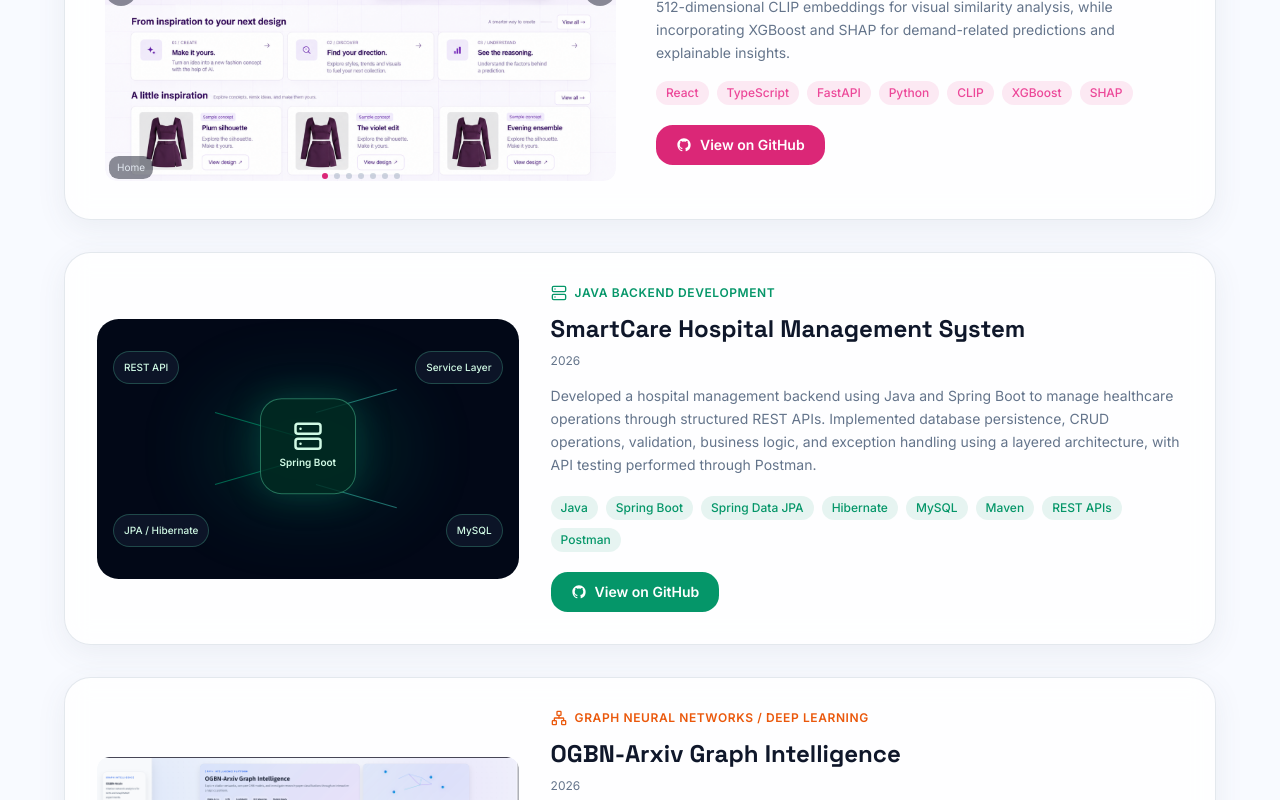
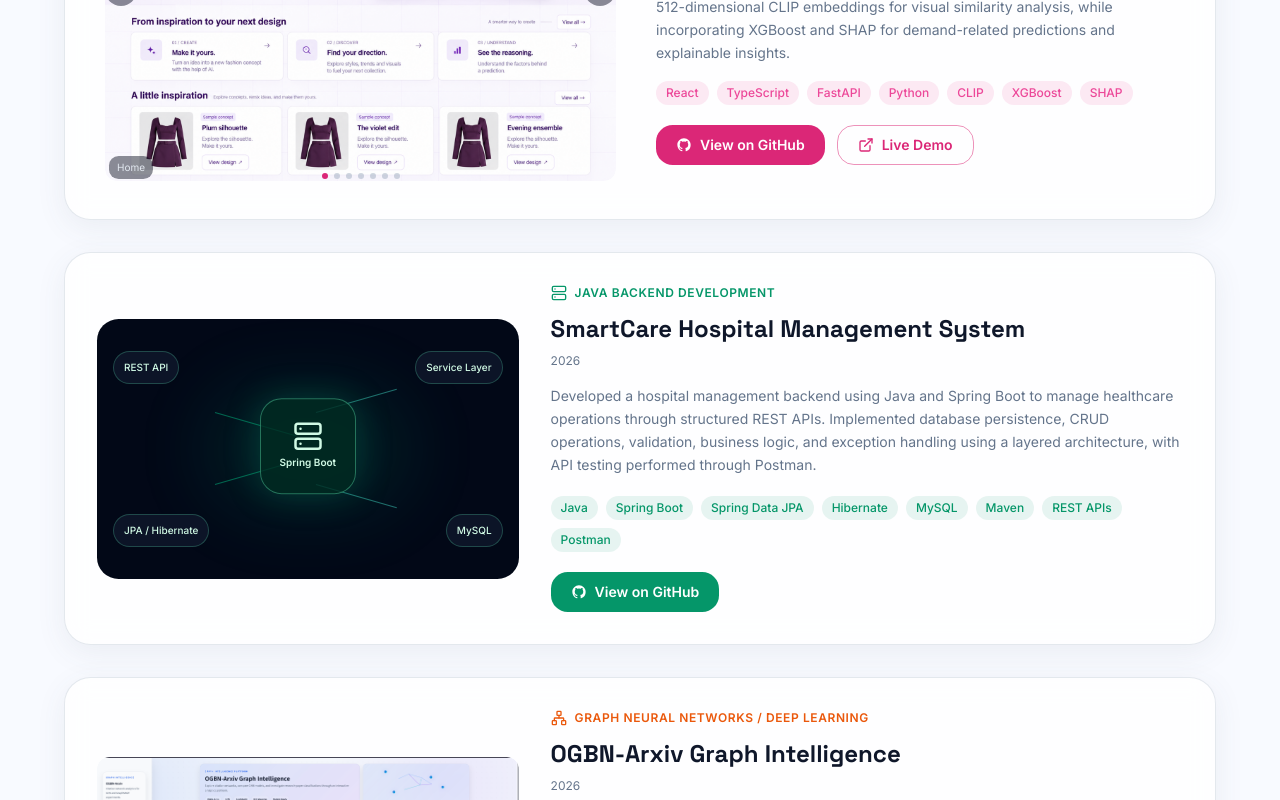
Before and after one commit to Dasith-Randula/Dasith_Randula, a Next.js app: page / in a window 1280 px wide. Shown: the part 5340-6140 px from the top of the page. Built offline with nearby package versions, Linux system fonts and the light colour scheme.

Commit message:
Add live demo links

```diff
--- a/components/Projects.tsx
+++ b/components/Projects.tsx
@@ -649,6 +649,15 @@ function XAIFashionProject() {
           </div>
           <div className="flex w-full flex-wrap items-center gap-3">
             <GithubButton href="https://github.com/Dasith-Randula/Explainable-Fashion-Design-AI" color="#DB2777" />
+            <a
+              href="https://threadwise-chi.vercel.app/"
+              target="_blank"
+              rel="noopener noreferrer"
+              className="inline-flex w-fit h-10 items-center justify-center gap-2 rounded-xl border px-5 py-2.5 text-sm font-semibold transition-all hover:-translate-y-0.5 hover:bg-white/5"
+              style={{ borderColor: '#DB277780', color: '#DB2777' }}
+            >
+              <ExternalLink size={16} /> Live Demo
+            </a>
           </div>
         </div>
       </div>
@@ -801,6 +810,7 @@ export function Projects() {
             color="#DB2777"
             icon={Brain}
             github="https://github.com/Dasith-Randula/smartcare-disease-risk-ai"
+            demo="https://smartcare-disease-risk-ai.streamlit.app/"
             media={<ProjectImageGallery images={smartCareRiskScreenshots} accent="#DB2777" />}
           />
         </div>
```
